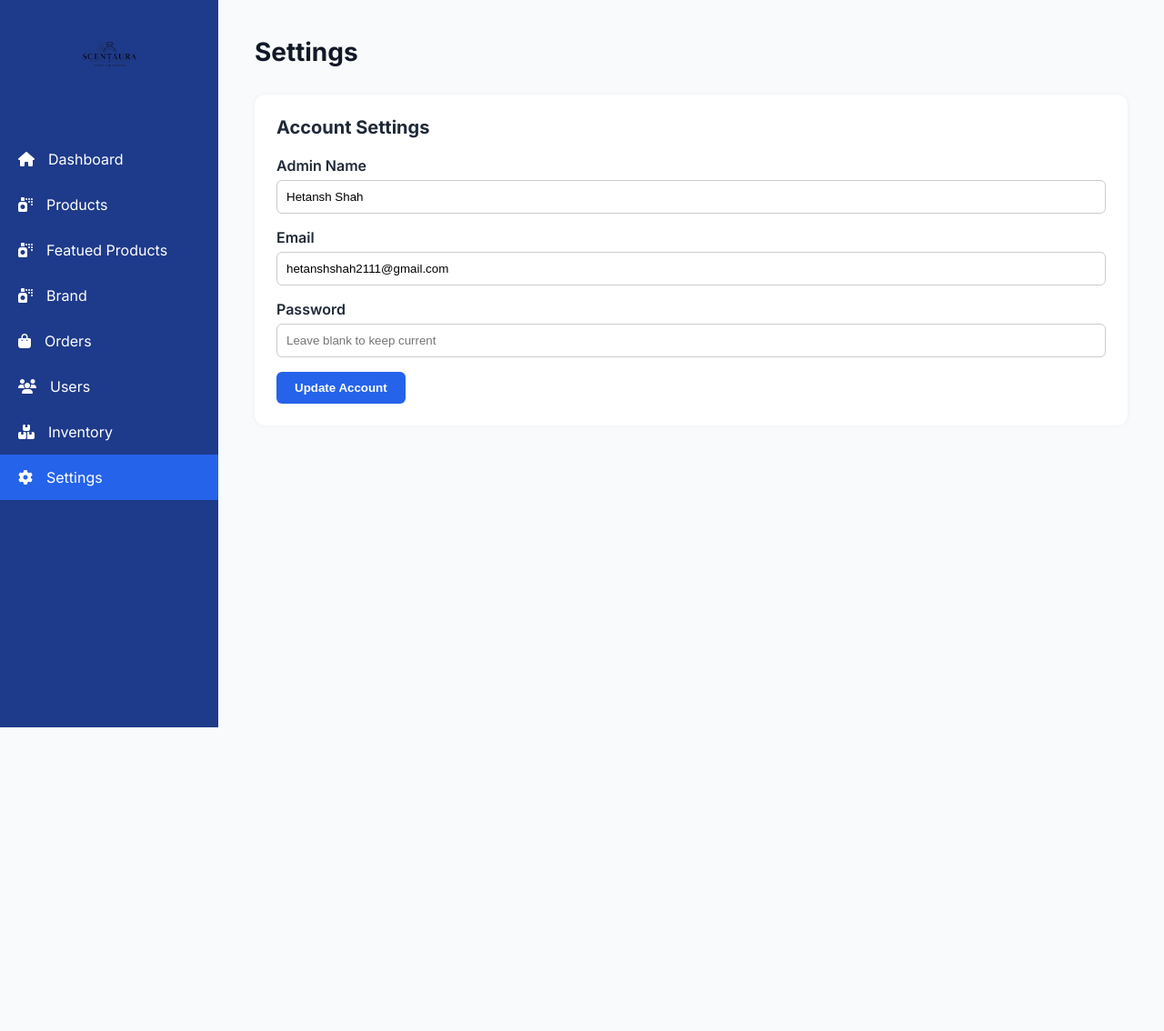
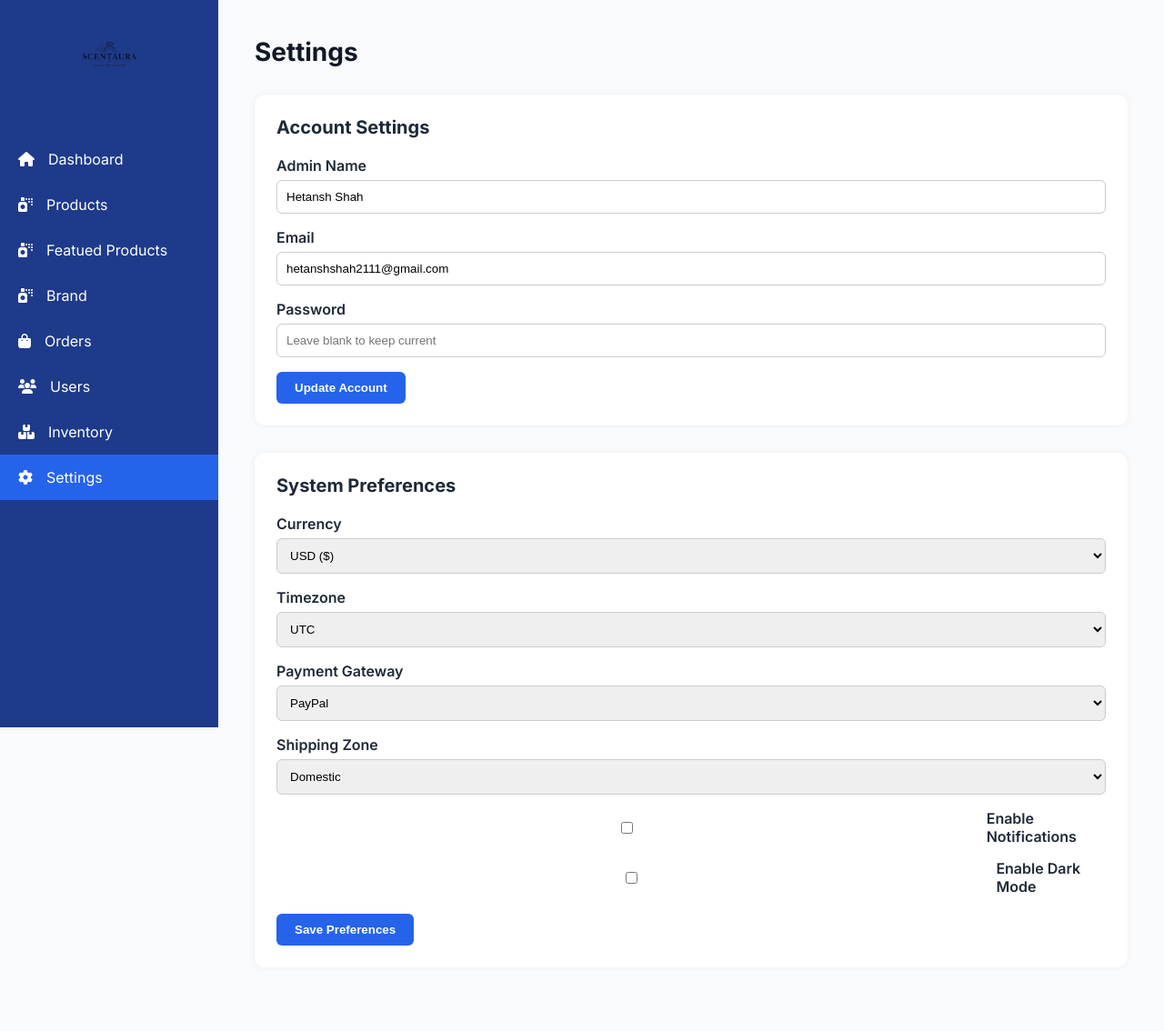
Before and after one commit to Hetansh20/Scentaura, a PHP site: page /ScentAura/admin/settings.php in a window 1280 px wide. Shown: the whole page at 91% size. Before the commit the page ends 800 px from the top, so only its background shows below. Run offline with PHP 8.4, Linux system fonts and the light colour scheme; a user stored in the database is signed in; data comes from the database, SQL or seed files in the repository.

Commit message:
your message

```diff
--- a/admin/settings.php
+++ b/admin/settings.php
@@ -97,6 +97,52 @@ if ($_SERVER['REQUEST_METHOD'] === 'POST') {
         <button type="submit" name="update_account">Update Account</button>
         </div>
 
+        <!-- System Preferences -->
+        <div class="section">
+        <h2>System Preferences</h2>
+        <div class="form-group">
+            <label for="currency">Currency</label>
+            <select name="currency" id="currency">
+                <option value="usd" <?= (isset($admin['currency']) && $admin['currency'] == 'usd') ? 'selected' : '' ?>>USD ($)</option>
+                <option value="eur" <?= (isset($admin['currency']) && $admin['currency'] == 'eur') ? 'selected' : '' ?>>EUR (€)</option>
+                <option value="gbp" <?= (isset($admin['currency']) && $admin['currency'] == 'gbp') ? 'selected' : '' ?>>GBP (£)</option>
+                <option value="inr" <?= (isset($admin['currency']) && $admin['currency'] == 'inr') ? 'selected' : '' ?>>INR (₹)</option>
+            </select>
+        </div>
+        <div class="form-group">
+            <label for="timezone">Timezone</label>
+            <select name="timezone" id="timezone">
+                <option value="utc" <?= (isset($admin['timezone']) && $admin['timezone'] == 'utc') ? 'selected' : '' ?>>UTC</option>
+                <option value="est" <?= (isset($admin['timezone']) && $admin['timezone'] == 'est') ? 'selected' : '' ?>>EST</option>
+                <option value="pst" <?= (isset($admin['timezone']) && $admin['timezone'] == 'pst') ? 'selected' : '' ?>>PST</option>
+                <option value="ist" <?= (isset($admin['timezone']) && $admin['timezone'] == 'ist') ? 'selected' : '' ?>>IST</option>
+            </select>
+        </div>
+        <div class="form-group">
+            <label for="payment_gateway">Payment Gateway</label>
+            <select name="payment_gateway" id="payment_gateway">
+                <option value="paypal" <?= (isset($admin['payment_gateway']) && $admin['payment_gateway'] == 'paypal') ? 'selected' : '' ?>>PayPal</option>
+                <option value="stripe" <?= (isset($admin['payment_gateway']) && $admin['payment_gateway'] == 'stripe') ? 'selected' : '' ?>>Stripe</option>
+            </select>
+        </div>
+        <div class="form-group">
+            <label for="shipping_zone">Shipping Zone</label>
+            <select name="shipping_zone" id="shipping_zone">
+                <option value="domestic" <?= (isset($admin['shipping_zone']) && $admin['shipping_zone'] == 'domestic') ? 'selected' : '' ?>>Domestic</option>
+                <option value="international" <?= (isset($admin['shipping_zone']) && $admin['shipping_zone'] == 'international') ? 'selected' : '' ?>>International</option>
+            </select>
+        </div>
+        <div class="form-group-checkbox" style="display: flex; align-items: center; gap: 10px; margin-bottom: 15px;">
+            <input type="checkbox" name="notifications" id="notifications" value="1" <?= (isset($admin['notifications']) && $admin['notifications'] == 1) ? 'checked' : '' ?>>
+            <label for="notifications" style="margin-bottom: 0;">Enable Notifications</label>
+        </div>
+        <div class="form-group-checkbox" style="display: flex; align-items: center; gap: 10px; margin-bottom: 20px;">
+            <input type="checkbox" name="dark_mode" id="dark_mode" value="1" <?= (isset($admin['dark_mode']) && $admin['dark_mode'] == 1) ? 'checked' : '' ?>>
+            <label for="dark_mode" style="margin-bottom: 0;">Enable Dark Mode</label>
+        </div>
+        <button type="submit" name="save_preferences">Save Preferences</button>
+        </div>
+
     </form>
     </div>
 
```
